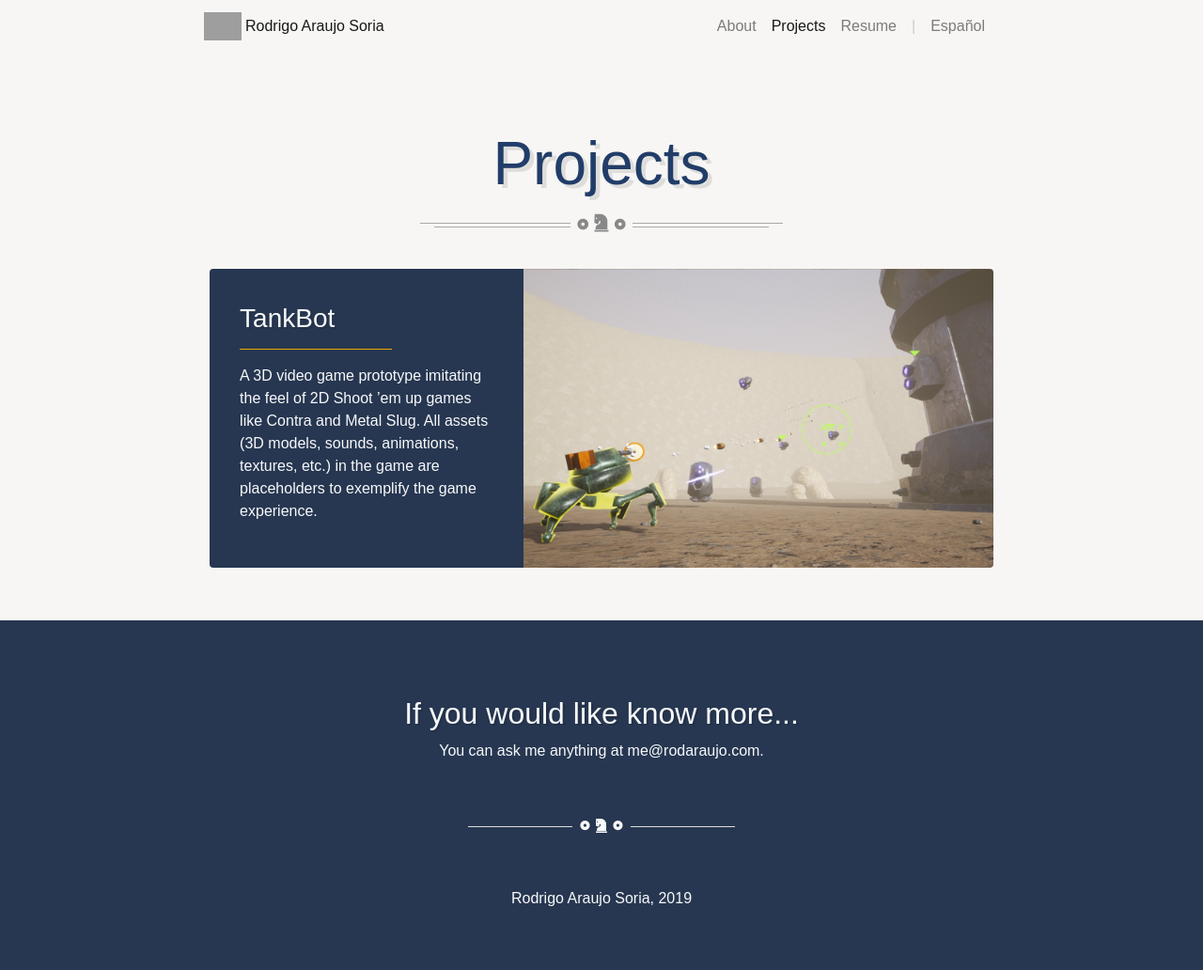
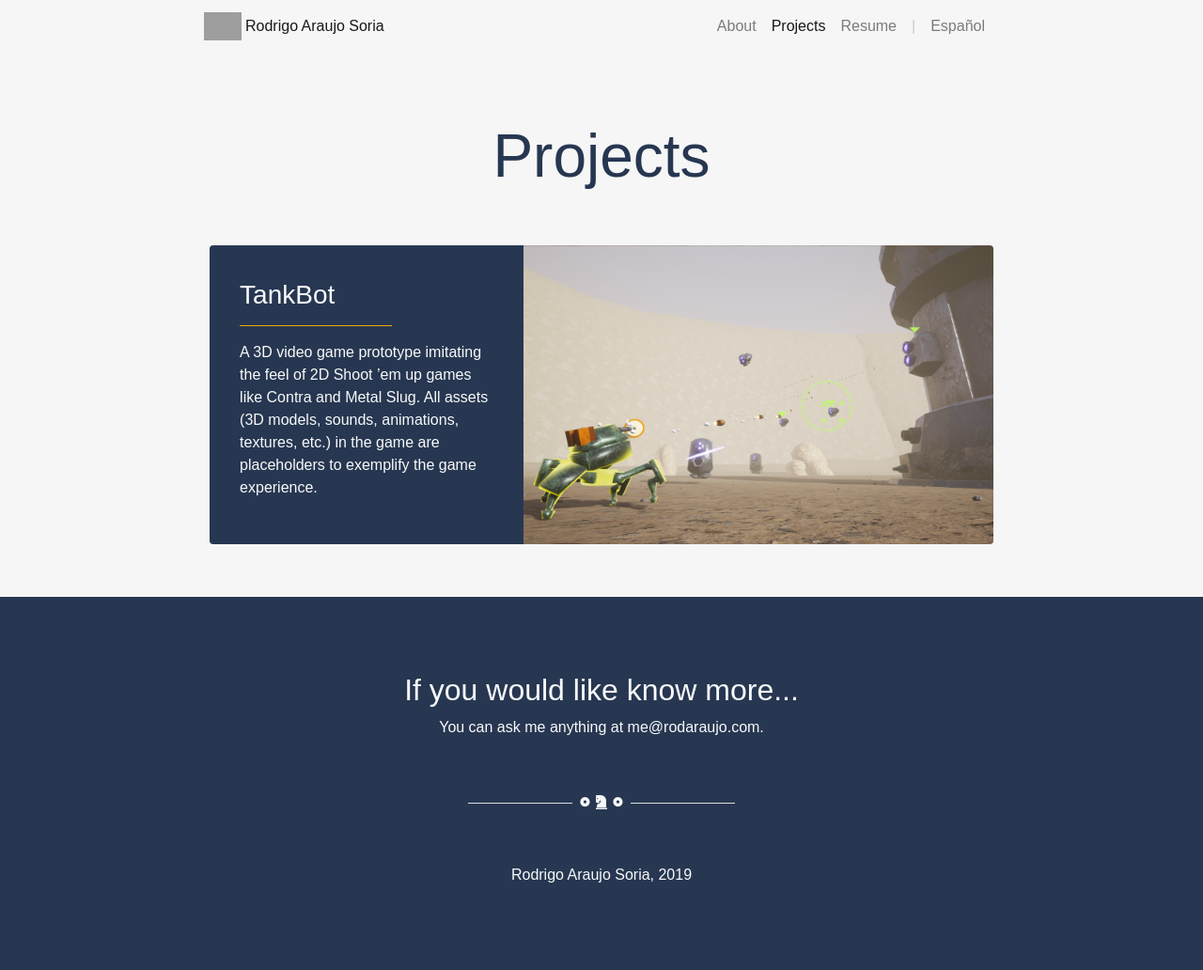
Before and after one commit to Rodaraujo/rodaraujo.github.io, a PHP site: page /projects in a window 1280 px wide. Shown: the whole page at 94% size. After the commit the page ends 939 px from the top, so only its background shows below. Run offline with PHP 8.4, Linux system fonts and the light colour scheme; some libraries are stand-ins or nearby versions; some web fonts are replaced; grey boxes are pictures that could not be loaded.

Commit message:
Update
Removed unnecessary flares, homogenized colors and margins

```diff
--- a/css/custom-style.css
+++ b/css/custom-style.css
@@ -1,8 +1,3 @@
-@-webkit-viewport{width:device-width}
-@-moz-viewport{width:device-width}
-@-ms-viewport{width:device-width}
-@-o-viewport{width:device-width}
-@viewport{width:device-width}
 
 /* Small Screens */
 @media (min-width:577px) {
@@ -270,7 +265,7 @@
 /*---------------------*/
 
 body, .page-menu {
-    background-color: #f7f6f4;
+    background-color: #f6f6f6;
     font-family: 'Muli', sans-serif;
 }
 
@@ -301,10 +296,10 @@ a {
 
 /* Title */
 h1,h2,h3,h4,h5 {
-    color:#223D68 !important;
+    color:#273751 !important;
     font-family: 'PT Sans Caption', sans-serif;
     padding-top: 1rem;
-    text-shadow: 0.07em 0.07em 0 rgba(0, 0, 0, 0.1);
+    /*text-shadow: 0.07em 0.07em 0 rgba(0, 0, 0, 0.1);*/
 }
 
 .page-title {
@@ -470,7 +465,7 @@ h1,h2,h3,h4,h5 {
 .homepage-title {
     position: relative !important;
     margin: 3rem 0rem 0rem 0rem;
-    text-shadow: 0.07em 0.07em 0 rgba(0, 0, 0, 0.1);
+    /*text-shadow: 0.07em 0.07em 0 rgba(0, 0, 0, 0.1);*/
     font-weight: 400;
 }
 
--- a/projects/index.html
+++ b/projects/index.html
@@ -79,22 +79,14 @@
 </nav>
 
 
-    <div class="container-fluid py-4">
+    <div class="container-fluid py-3">
 
       <h1 class="text-center mt-5 mb-2 page-title" id="rod-title">Projects</h1>
-      <div class=" divider text-center mx-auto d-flex align-items-center">
-        <hr>
-        <span class="divder-decoration">
-        <i class="fas fa-dot-circle"></i>
-        <span style="font-size: 1.25rem; margin: 0px 3px 0px 3px"><i class="fas fa-chess-knight"></i></span>
-        <i class="fas fa-dot-circle"></i>
-        </span>
-        <hr>
-      </div>
+
     </div>
 
 
-<div class="container-fluid col-lg-10 ">
+<div class="container-fluid col-lg-10 mt-4">
 
   <div class="d-flex flex-wrap flex-fill justify-content-between col-lg-10 mx-auto" >
 
```
Also changed, not shown: about/index.html (+2 -10 lines), es/about/index.html (+2 -10 lines), es/projects/index.html (+3 -11 lines), es/projects/tankbot/index.html (+2 -10 lines), es/resume/index.html (+2 -10 lines), projects/tankbot/index.html (+2 -10 lines), resume/index.html (+2 -10 lines), 1 other file.
